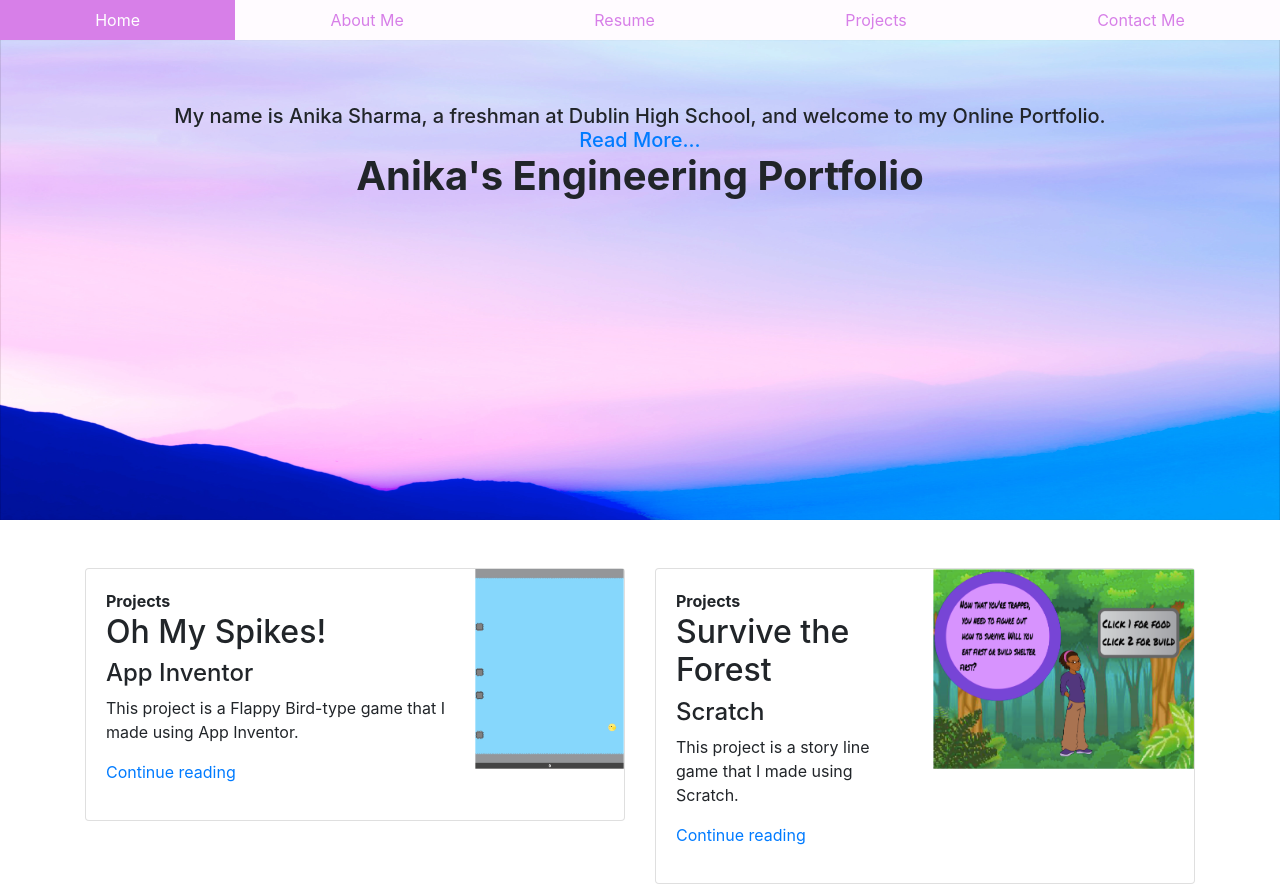
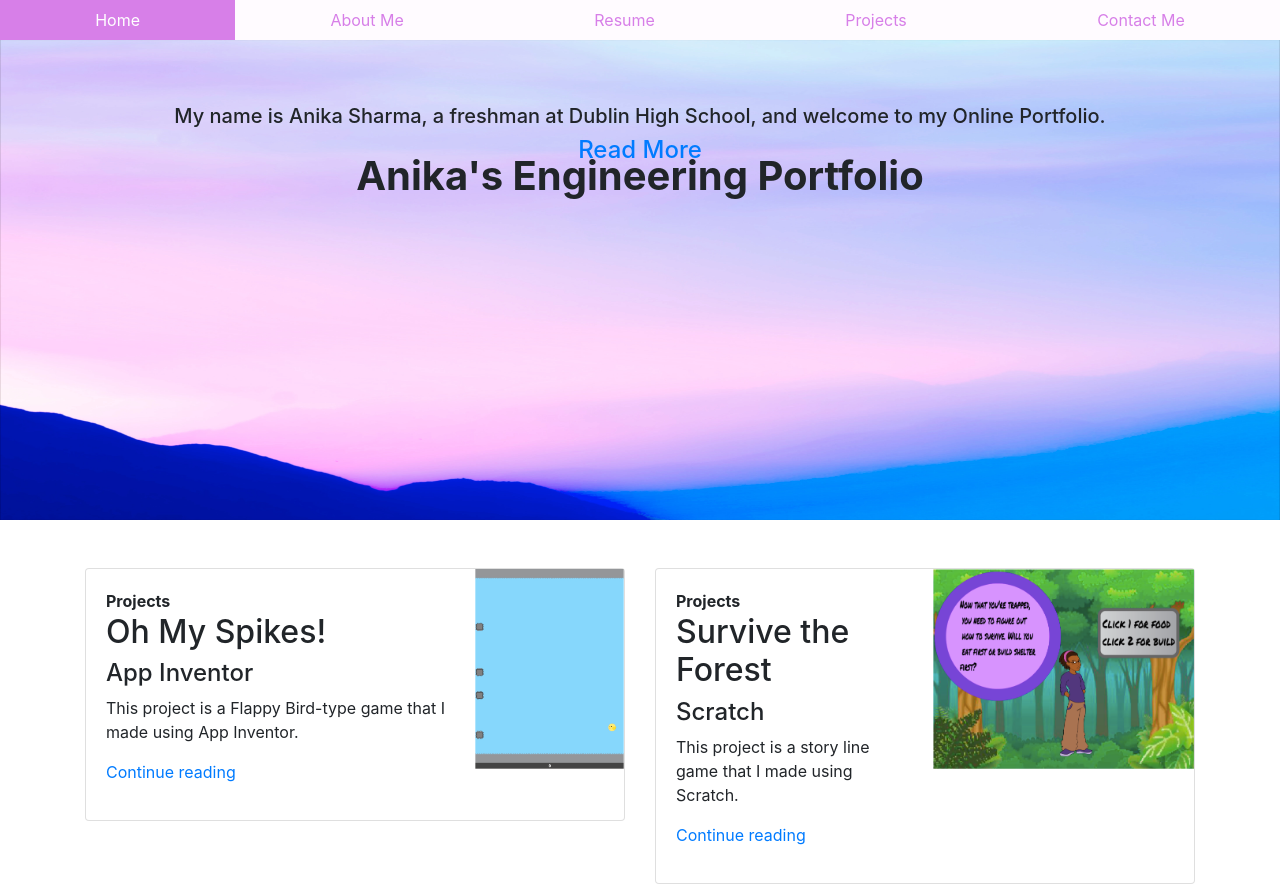
Before and after one commit to ywanika/portfolio, a plain HTML site: page index.html in a window 1280 px wide. Shown: the top 887 px of the page. Drawn offline with Linux system fonts and the light colour scheme.

Commit message:
need order to blocks in jumbotron

```diff
--- a/bootstrap-4.1.2-dist/js/portfoliojs.js
+++ b/bootstrap-4.1.2-dist/js/portfoliojs.js
@@ -1,6 +1,8 @@
 window.onscroll = function() {scrollFunction()};
 
 function scrollFunction() {
+
+  document.getElementById("index_stay").style.opacity = 1 - (document.documentElement.scrollTop - 150) / 170;
 
   if (document.body.scrollTop > 40 || document.documentElement.scrollTop > 40) {
     document.getElementById("index_fade").style.opacity = "0";
@@ -8,10 +10,8 @@ function scrollFunction() {
     document.getElementById("index_fade").style.opacity = "1";
   }
 
-  if (document.body.scrollTop > 280 || document.documentElement.scrollTop > 280) {
-    document.getElementById("index_stay").style.opacity = "0";
-  } else {
-    document.getElementById("index_stay").style.opacity = "1";
-  }
+}
 
-}
+/*window.scroll=function(){
+    ("#index_stay").css("opacity", 1 - window.scrollTop() / 280);
+  };*/
--- a/index.html
+++ b/index.html
@@ -18,15 +18,15 @@
     </div>
 <!-- /\ navigation   \/ header-->
     <div class="jumbotron text-center" id="index_jumbotron">
-        <h1 class="my-5 text-center" id= "index_stay">Anika's Engineering Portfolio</h1>
-        <!--<div id="index_fade">
+        <h1 class="my-5 text-center" id="index_stay">Anika's Engineering Portfolio</h1>
+        <div id="index_fade">
             <h5 >My name is Anika Sharma, a freshman at Dublin High School,
-            and welcome to my Online Portfolio.<h5/>
-            <h4><a href="Last_AboutMe.html">Read more</a></h4>
-        </div>-->
-        <h5 id="index_fade">My name is Anika Sharma, a freshman at Dublin High School,
+            and welcome to my Online Portfolio.</h5>
+            <h4><a href="Last_AboutMe.html">Read More</a></h4>
+        </div>
+        <!--<h5 id="index_fade">My name is Anika Sharma, a freshman at Dublin High School,
         and welcome to my Online Portfolio. <br>
-        <a id="index_fade" href="Last_AboutMe.html">Read More...</a></h5>
+        <a href="Last_AboutMe.html">Read More...</a></h5>-->
     </div>
 <!-- /\ header     \/ main content -->
 <!-- 2 cards placed side by side: put into container, put into one row,
```
Also changed, not shown: bootstrap-4.1.2-dist/css/bootstrap.css.
